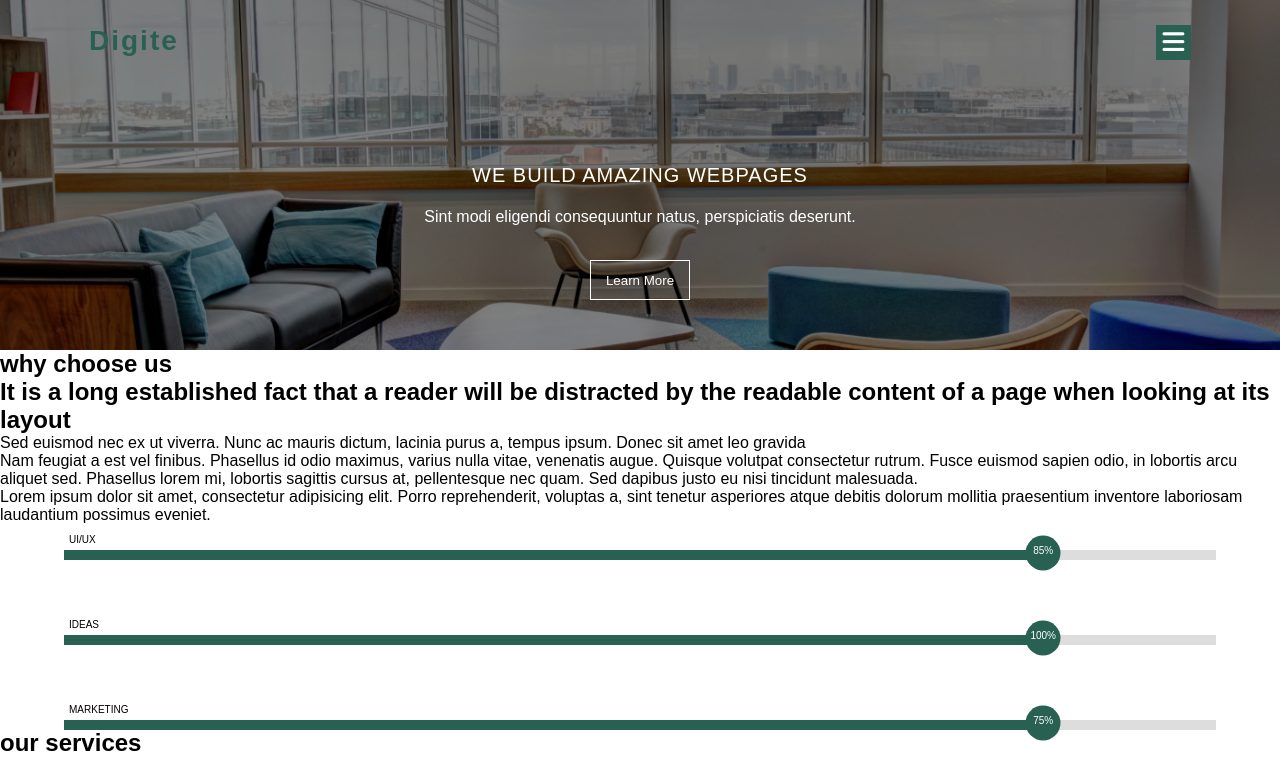
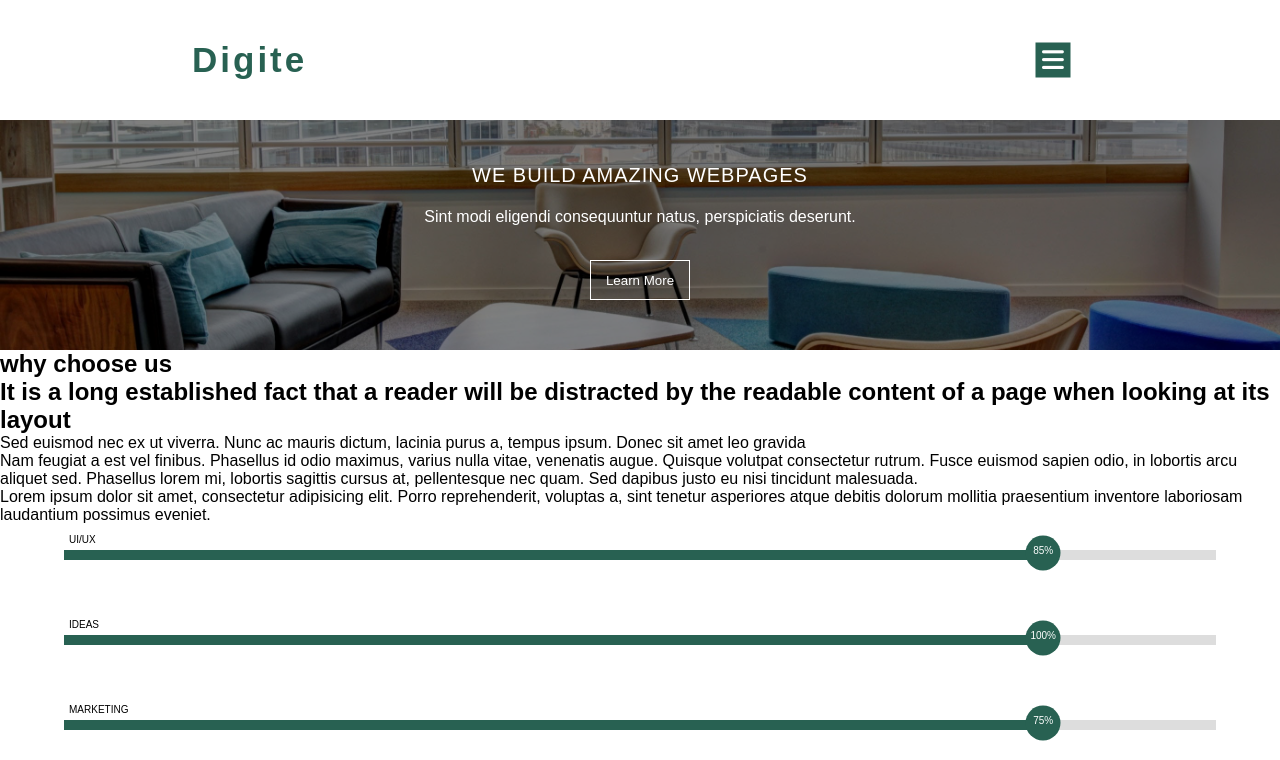
Before and after one commit to karoljablonski/digite-landing-page, a plain HTML site: page index.html in a window 1280 px wide. Shown: the top 760 px of the page. Drawn offline with nearby package versions, Linux system fonts and the light colour scheme.

Commit message:
work on nav in progress > style li>a, style nav bg, adjust cool font family

```diff
--- a/index.html
+++ b/index.html
@@ -19,7 +19,7 @@
     <nav class="main-nav">
         <h1 class="logo">Digite</h1>
         <span class="burger"><i class="fas fa-bars"></i><i class="fas fa-times turned-off"></i></span>
-        <div class="ul-wrapper">
+
         <ul class="main-nav-ul">
             <li><a href="">home</a></li>
             <li><a href="">services</a></li>
@@ -29,7 +29,7 @@
             <li><a href="">blog</a></li>
             <li><a href="">contact</a></li>
         </ul>
-    </div>
+
     </nav>
     <header class="main-header">
         <h1 class="header-h1">we have a creative team</h1>
--- a/sass/_header.sass
+++ b/sass/_header-and-nav.sass
@@ -1,52 +1,54 @@
 .main-nav
-    margin-top: 20px
     position: fixed
-    width: 90%
-    height: 50px
+    min-height: 12vh
+    height: 15vh
     top: 0
-    padding-top: 5px
-    left: 5%
-    right: 5%
-    background-color: transparent
+    left: 0
+    right: 0
+    background-color: white
     z-index: 10
     .logo
-        font-size: 28px
-        letter-spacing: 2px
+        position: absolute
+        top: 50%
+        left: 15%
+        transform: translate(0, -50%)
+        display: block
+        font-size: 35px
+        letter-spacing: 3px
         color: $themecolor
-        text-align: left
-        margin-left: 25px
     .burger
+        position: absolute
+        top: 50%
+        right: 15%
+        transform: translate(-50%, -50%)
         font-size: 25px
         background-color: $themecolor
         text-align: center
-        padding: 5px
         width: 35px
         height: 35px
-        line-height: 25px
-        position: absolute
-        top: 10%
-        right: 0
-        margin-right: 25px
+        line-height: 35px
         color: white
 
-    .ul-wrapper
-        overflow: hidden
-        width: 100%
     .main-nav-ul
         display: flex
         flex-direction: column
-        padding: 2px
+        justify-content: space-around
+        align-items: space-around
         background-color: $themecolor
         position: absolute
         width: 100%
-        top: 39px
+        top: 15vh
         left: 110%
-        transition: 0.3s ease-in
+        height: 85vh
+        transition: 0.5s ease-in
+        overflow: hidden
         li
             list-style-type: none
             padding: 0
+            text-align: center
             a
-                font-size: 15px
+                font-size: 25px
+                font-weight: ligher
                 margin: 0
                 padding: 4px 0 4px 5px
                 display: block
--- a/sass/_why-us.scss
+++ b/sass/_why-us.scss
@@ -1,6 +1,6 @@
 .percent-bars {
     width: 100%;
-    height: 200px;
+    // height: 200px;
 
     .percent-bar {
         width: 90%;
--- a/sass/style.sass
+++ b/sass/style.sass
@@ -2,5 +2,5 @@
 @import 'variables'
 @import 'mixins'
 @import 'preupload'
-@import 'header'
+@import 'header-and-nav'
 @import 'why-us'
```
Also changed, not shown: css/style.css, 1 other file.
